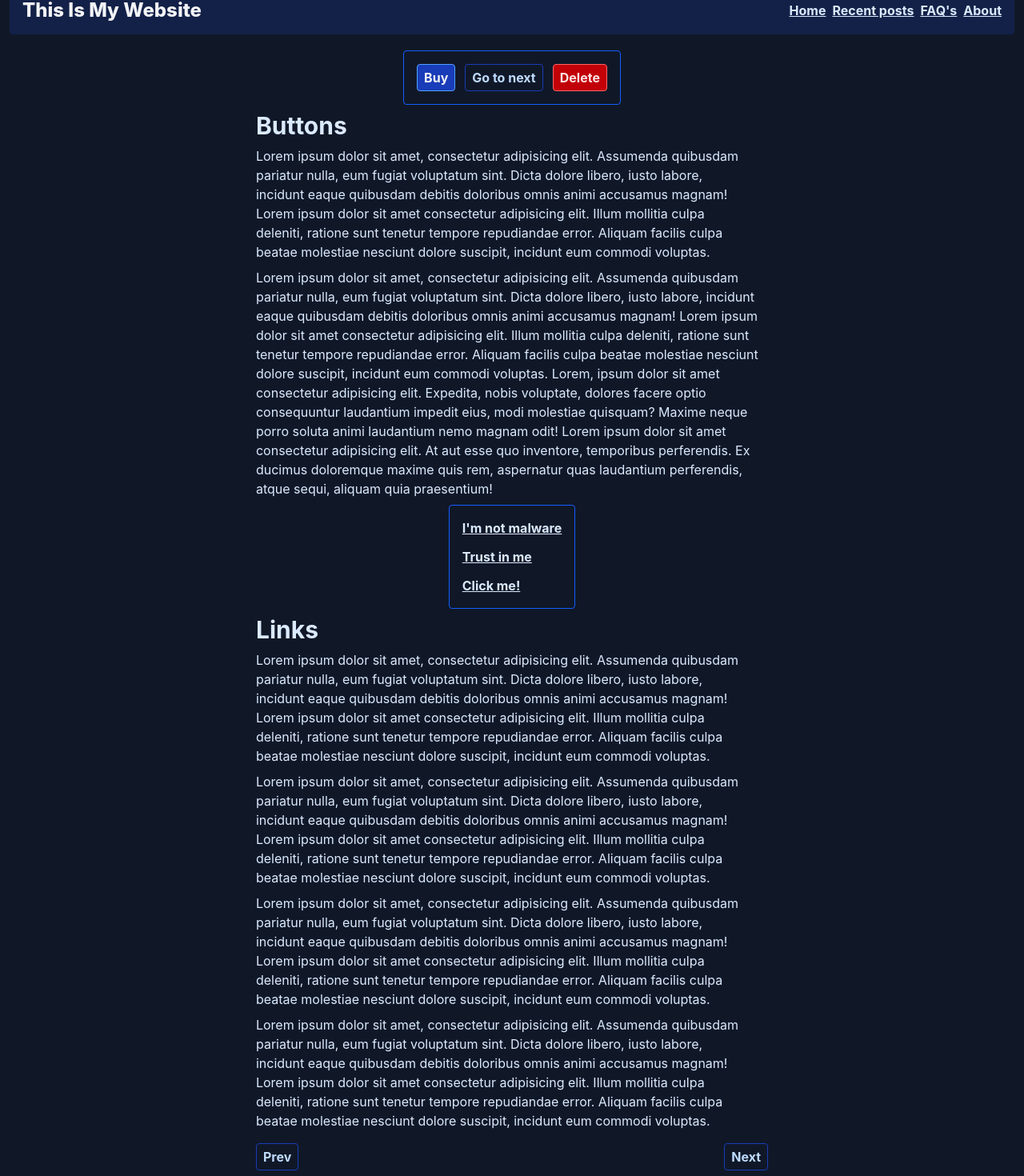
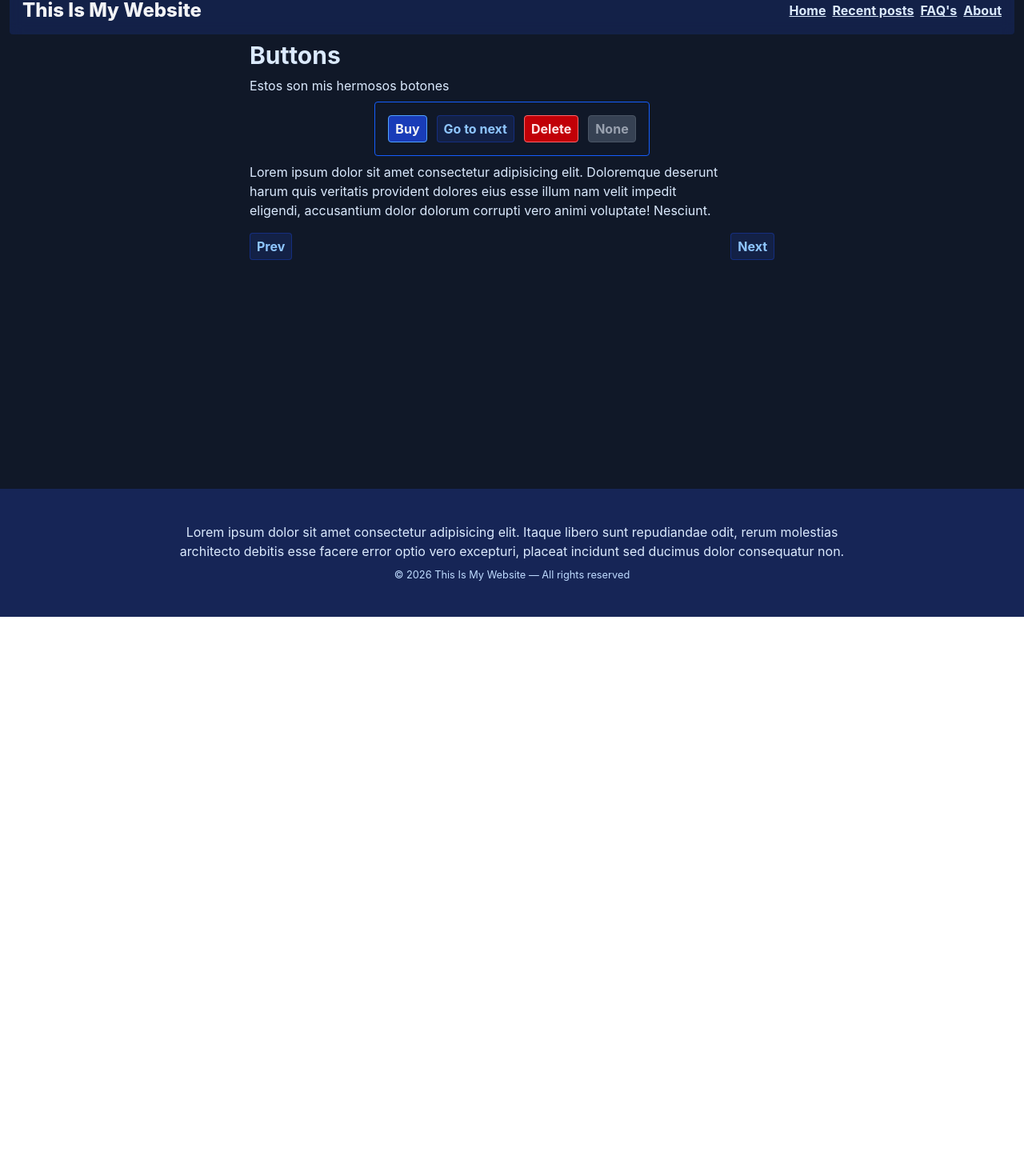
Before and after one commit to RicJDev/attendace-tracker, a React (Vite) app in the folder client/: page / in a window 1280 px wide. Shown: the part 29-1499 px from the top of the page at 80% size. After the commit the page ends 800 px from the top, so only its background shows below. Built offline with nearby package versions, Linux system fonts and the light colour scheme.

Commit message:
refactor: moviendo estilos base a archivo css global

```diff
--- a/client/src/components/Footer.tsx
+++ b/client/src/components/Footer.tsx
@@ -1,6 +1,6 @@
 export function Footer() {
   return (
-    <footer className='bg-blue-900 -m-3 max-h-full min-h-40 flex justify-center items-center flex-col text-center gap-2'>
+    <footer className='bg-blue-950 -mx-3 -mb-3 max-h-full min-h-40 flex justify-center items-center flex-col text-center gap-2'>
       <p className='text-balance text-blue-100'>
         Lorem ipsum dolor sit amet consectetur adipisicing elit. Itaque libero
         sunt repudiandae odit, rerum molestias architecto debitis esse facere
--- a/client/src/components/Header.tsx
+++ b/client/src/components/Header.tsx
@@ -2,7 +2,7 @@ import { NavBar } from './NavBar'
 
 export function Header() {
   return (
-    <header className='py-2 px-4 rounded-sm min-h-15 flex justify-center items-center sticky top-2 bg-blue-950/70 backdrop-blur-sm'>
+    <header className='w-full py-2 px-4 rounded-sm min-h-15 flex justify-center items-center sticky top-2 bg-blue-950/70 backdrop-blur-sm'>
       <h1 className='text-gray-100 font-extrabold text-2xl mr-auto'>
         This Is My Website
       </h1>
--- a/client/src/components/NavBar.tsx
+++ b/client/src/components/NavBar.tsx
@@ -1,5 +1,3 @@
-import { Link } from './ui/Link'
-
 interface NavBarProps {
   // todo: add a link[] prop
 }
@@ -7,10 +5,10 @@ interface NavBarProps {
 export function NavBar({}: NavBarProps) {
   return (
     <nav className='flex flex-wrap gap-2 justify-center'>
-      <Link href='/'>Home</Link>
-      <Link href='/'>Recent posts</Link>
-      <Link href='/'>FAQ's</Link>
-      <Link href='/'>About</Link>
+      <a href='/'>Home</a>
+      <a href='/'>Recent posts</a>
+      <a href='/'>FAQ's</a>
+      <a href='/'>About</a>
     </nav>
   )
 }
--- a/client/src/components/ui/Button.tsx
+++ b/client/src/components/ui/Button.tsx
@@ -1,36 +1,36 @@
 import type { ButtonHTMLAttributes } from 'react'
 
 interface ButtonProps extends ButtonHTMLAttributes<HTMLButtonElement> {
-  variant?: 'primary' | 'secondary' | 'alert'
+  variant?: 'primary' | 'secondary' | 'alert' | 'disabled'
 }
 
 export function Button({ variant = 'primary', ...rest }: ButtonProps) {
-  const base =
-    'transition-transform duration-150 ease-in-out active:scale-95 size-fit py-1 px-2 rounded-sm hover:cursor-pointer' // focus:outline-2 outline-offset-2 focus:outline-red-600/70
-
   switch (variant) {
     case 'primary':
       return (
         <button
-          className={`border border-blue-400 text-gray-100 bg-blue-800 font-bold
-            hover:bg-blue-700 ${base}`}
+          className='border-blue-400 text-gray-100 bg-blue-800 font-bold hover:bg-blue-700'
           {...rest}
         />
       )
     case 'secondary':
       return (
         <button
-          className={`border border-blue-800 text-blue-200 bg-gray-900 rounded-sm font-bold
-            hover:bg-gray-800 ${base}`}
+          className='bg-blue-900/30 border-blue-800/50 text-blue-300 font-bold hover:bg-blue-900/60'
           {...rest}
         />
       )
-
     case 'alert':
       return (
         <button
-          className={`border bg-red-700 border-red-400 text-rose-100 rounded-sm font-bold
-            hover:bg-red-600 ${base}`}
+          className='bg-red-700 border-red-400 text-rose-100 font-bold hover:bg-red-600'
+          {...rest}
+        />
+      )
+    case 'disabled':
+      return (
+        <button
+          className='border-gray-600 text-gray-400 bg-gray-700 font-bold hover:bg-none hover:cursor-not-allowed active:scale-none'
           {...rest}
         />
       )
--- a/client/src/components/ui/Link.tsx
+++ /dev/null
@@ -1,12 +0,0 @@
-import type { AnchorHTMLAttributes } from 'react'
-
-interface LinkProps extends AnchorHTMLAttributes<HTMLAnchorElement> {}
-
-export function Link({ ...rest }: LinkProps) {
-  return (
-    <a
-      className='underline text-blue-100 hover:text-blue-300 hover:cursor-pointer font-bold'
-      {...rest}
-    />
-  )
-}
--- a/client/src/index.css
+++ b/client/src/index.css
@@ -1 +1,35 @@
 @import 'tailwindcss';
+
+@layer base {
+  h2 {
+    font-weight: var(--font-weight-bold);
+    font-size: var(--text-3xl);
+    line-height: var(--tw-leading, var(--text-3xl--line-height));
+  }
+
+  a {
+    text-decoration: underline;
+    color: var(--color-blue-100);
+    font-weight: var(--font-weight-bold);
+  }
+
+  a:hover {
+    color: var(--color-blue-300);
+    cursor: pointer;
+  }
+
+  button {
+    border: solid 1px;
+    padding: 0.25rem 0.5rem;
+    border-radius: var(--radius-sm);
+    transition-property: transform;
+    width: fit-content;
+    height: fit-content;
+    transition-duration: 150ms;
+    transition-timing-function: cubic-bezier(0.4, 0, 0.2, 1);
+  }
+
+  button:active {
+    scale: 95%;
+  }
+}
--- a/client/src/layouts/Container.tsx
+++ b/client/src/layouts/Container.tsx
@@ -3,7 +3,7 @@ import type { PropsWithChildren } from 'react'
 export function Container({ children }: PropsWithChildren) {
   return (
     <div
-      className='flex flex-col gap-2 min-h-screen w-full p-3 bg-gray-900'
+      className='flex flex-col gap-2 min-h-screen w-full p-3 bg-gray-900 items-center'
     >
       {children}
     </div>
--- a/client/src/layouts/MainLayout.tsx
+++ b/client/src/layouts/MainLayout.tsx
@@ -8,9 +8,11 @@ export function MainLayout({ children }: PropsWithChildren) {
     <Container>
       <Header />
 
-      <main className='flex-1 px-2 text-balance my-3 max-w-prose mx-auto text-blue-100 flex flex-col gap-2'>
-        {children}
-      </main>
+      <div className='flex-1 h-full w-full px-2'>
+        <main className='text-balance max-w-prose mx-auto text-blue-100 flex flex-col justify-center gap-2'>
+          {children}
+        </main>
+      </div>
 
       <Footer />
     </Container>
--- a/client/src/pages/Home.tsx
+++ b/client/src/pages/Home.tsx
@@ -1,4 +1,3 @@
-import { Link } from '../components/ui/Link'
 import { Button } from '../components/ui/Button'
 import { SimpleBox } from '../components/SimpleBox'
 import { MainLayout } from '../layouts/MainLayout'
@@ -6,86 +5,25 @@ import { MainLayout } from '../layouts/MainLayout'
 export function Home() {
   return (
     <MainLayout>
+      <h2>Buttons</h2>
+
+      <p>Estos son mis hermosos botones</p>
+
       <SimpleBox direction='row'>
-        <Button>Buy</Button>
+        <Button variant='primary'>Buy</Button>
         <Button variant='secondary'>Go to next</Button>
         <Button variant='alert'>Delete</Button>
+        <Button variant='disabled'>None</Button>
       </SimpleBox>
 
-      <h2 className='text-3xl font-bold'>Buttons</h2>
-
       <p>
-        Lorem ipsum dolor sit amet, consectetur adipisicing elit. Assumenda
-        quibusdam pariatur nulla, eum fugiat voluptatum sint. Dicta dolore
-        libero, iusto labore, incidunt eaque quibusdam debitis doloribus omnis
-        animi accusamus magnam! Lorem ipsum dolor sit amet consectetur
-        adipisicing elit. Illum mollitia culpa deleniti, ratione sunt tenetur
-        tempore repudiandae error. Aliquam facilis culpa beatae molestiae
-        nesciunt dolore suscipit, incidunt eum commodi voluptas.
-      </p>
-      <p>
-        Lorem ipsum dolor sit amet, consectetur adipisicing elit. Assumenda
-        quibusdam pariatur nulla, eum fugiat voluptatum sint. Dicta dolore
-        libero, iusto labore, incidunt eaque quibusdam debitis doloribus omnis
-        animi accusamus magnam! Lorem ipsum dolor sit amet consectetur
-        adipisicing elit. Illum mollitia culpa deleniti, ratione sunt tenetur
-        tempore repudiandae error. Aliquam facilis culpa beatae molestiae
-        nesciunt dolore suscipit, incidunt eum commodi voluptas. Lorem, ipsum
-        dolor sit amet consectetur adipisicing elit. Expedita, nobis voluptate,
-        dolores facere optio consequuntur laudantium impedit eius, modi
-        molestiae quisquam? Maxime neque porro soluta animi laudantium nemo
-        magnam odit! Lorem ipsum dolor sit amet consectetur adipisicing elit. At
-        aut esse quo inventore, temporibus perferendis. Ex ducimus doloremque
-        maxime quis rem, aspernatur quas laudantium perferendis, atque sequi,
-        aliquam quia praesentium!
+        Lorem ipsum dolor sit amet consectetur adipisicing elit. Doloremque
+        deserunt harum quis veritatis provident dolores eius esse illum nam
+        velit impedit eligendi, accusantium dolor dolorum corrupti vero animi
+        voluptate! Nesciunt.
       </p>
 
-      <SimpleBox>
-        <Link href='/'>I'm not malware</Link>
-        <Link href='/'>Trust in me</Link>
-        <Link href='/'>Click me!</Link>
-      </SimpleBox>
-
-      <h2 className='text-3xl font-bold'>Links</h2>
-      <p>
-        Lorem ipsum dolor sit amet, consectetur adipisicing elit. Assumenda
-        quibusdam pariatur nulla, eum fugiat voluptatum sint. Dicta dolore
-        libero, iusto labore, incidunt eaque quibusdam debitis doloribus omnis
-        animi accusamus magnam! Lorem ipsum dolor sit amet consectetur
-        adipisicing elit. Illum mollitia culpa deleniti, ratione sunt tenetur
-        tempore repudiandae error. Aliquam facilis culpa beatae molestiae
-        nesciunt dolore suscipit, incidunt eum commodi voluptas.
-      </p>
-
-      <p>
-        Lorem ipsum dolor sit amet, consectetur adipisicing elit. Assumenda
-        quibusdam pariatur nulla, eum fugiat voluptatum sint. Dicta dolore
-        libero, iusto labore, incidunt eaque quibusdam debitis doloribus omnis
-        animi accusamus magnam! Lorem ipsum dolor sit amet consectetur
-        adipisicing elit. Illum mollitia culpa deleniti, ratione sunt tenetur
-        tempore repudiandae error. Aliquam facilis culpa beatae molestiae
-        nesciunt dolore suscipit, incidunt eum commodi voluptas.
-      </p>
-      <p>
-        Lorem ipsum dolor sit amet, consectetur adipisicing elit. Assumenda
-        quibusdam pariatur nulla, eum fugiat voluptatum sint. Dicta dolore
-        libero, iusto labore, incidunt eaque quibusdam debitis doloribus omnis
-        animi accusamus magnam! Lorem ipsum dolor sit amet consectetur
-        adipisicing elit. Illum mollitia culpa deleniti, ratione sunt tenetur
-        tempore repudiandae error. Aliquam facilis culpa beatae molestiae
-        nesciunt dolore suscipit, incidunt eum commodi voluptas.
-      </p>
-      <p>
-        Lorem ipsum dolor sit amet, consectetur adipisicing elit. Assumenda
-        quibusdam pariatur nulla, eum fugiat voluptatum sint. Dicta dolore
-        libero, iusto labore, incidunt eaque quibusdam debitis doloribus omnis
-        animi accusamus magnam! Lorem ipsum dolor sit amet consectetur
-        adipisicing elit. Illum mollitia culpa deleniti, ratione sunt tenetur
-        tempore repudiandae error. Aliquam facilis culpa beatae molestiae
-        nesciunt dolore suscipit, incidunt eum commodi voluptas.
-      </p>
-
-      <div className='flex justify-between py-2'>
+      <div className='flex justify-between py-2 mt-auto'>
         <Button variant='secondary'>Prev</Button>
         <Button variant='secondary'>Next</Button>
       </div>
```
Also changed, not shown: 1 other file (tests, documents, lock files or other folders).
